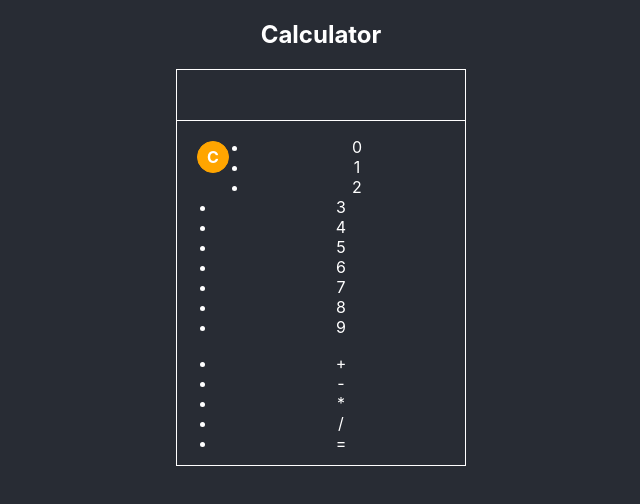
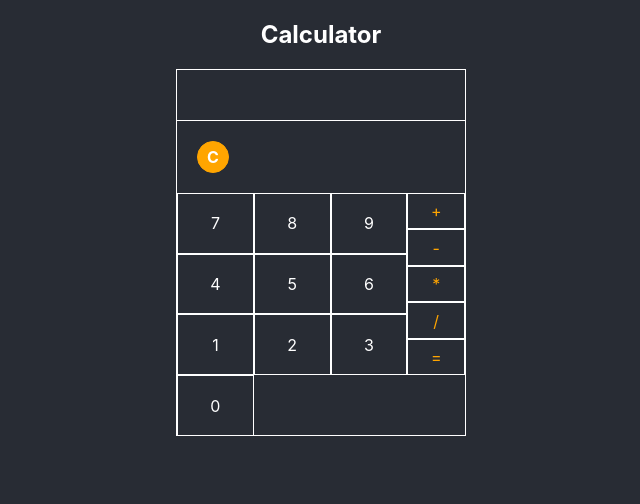
Before and after one commit to tothricsaj/calculator, a React (Create React App) app: page / in a window 1280 px wide. Shown: the top 504 px of the page, without its empty margins (319-959 px from the left). Built offline with nearby package versions, Linux system fonts and the light colour scheme.

Commit message:
style is ready

```diff
--- a/src/App.css
+++ b/src/App.css
@@ -9,7 +9,7 @@
 
 .calc {
   width: 288px;
-  height: 395px;
+  height: 365px;
   border: 1px solid;
   margin: auto;
 }
@@ -40,3 +40,51 @@
   font-weight: 700;
   cursor: pointer;
 }
+
+.calcNumbersWrapper {
+  width: 80%;
+  height: 50%;
+  margin: 0;
+  padding: 0;
+  float: left;
+  clear: left;
+  display: flex;
+  justify-content: center;
+  align-items: center;
+  flex-wrap: wrap
+}
+
+.calcNumber {
+  list-style-type: none;
+  width: calc(33.33% - 2px);
+  height: calc(33.33% - 2px);
+  cursor: pointer;
+  border: 1px solid white;
+  display: flex;
+  justify-content: center;
+  align-items: center;
+}
+
+.calcNumber:last-of-type {
+  margin-right: 66.67%;
+}
+
+.calcOperatorsWrapper {
+  width: 20%;
+  height: 50%;
+  float: left;
+  margin: 0;
+  padding: 0;
+}
+
+.calcOperator {
+  width: calc(100% - 2px);
+  height: calc(20% - 2px);
+  list-style-type: none;
+  display: flex;
+  justify-content: center;
+  align-items: center;
+  border: 1px solid white;
+  cursor: pointer;
+  color: orange;
+}
--- a/src/App.js
+++ b/src/App.js
@@ -5,7 +5,7 @@ class App extends React.Component{
   constructor(props) {
     super(props)
     this.state = {
-      numbers: [0,1,2,3,4,5,6,7,8,9],
+      numbers: [7,8,9,4,5,6,1,2,3,0],
       operators: ['+', '-', '*', '/', '='],
       operator: '',
       operandusDigits: [],
```
